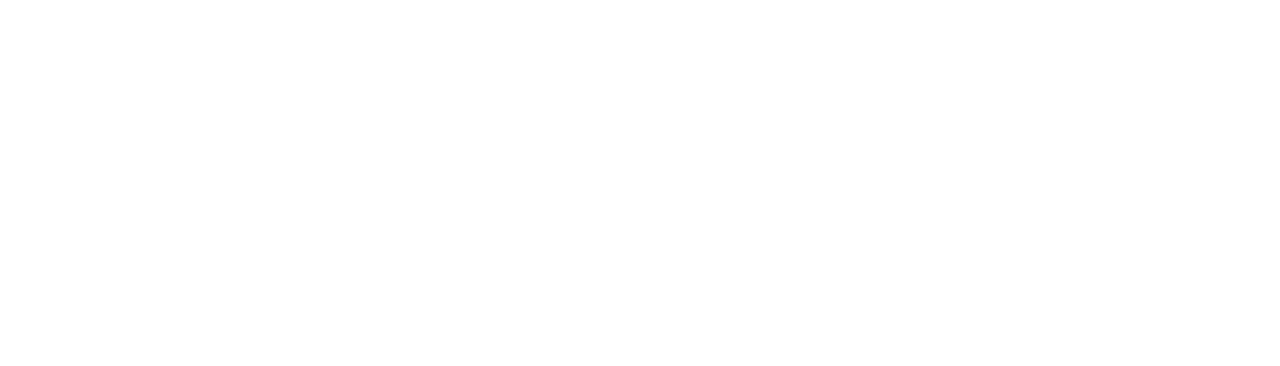
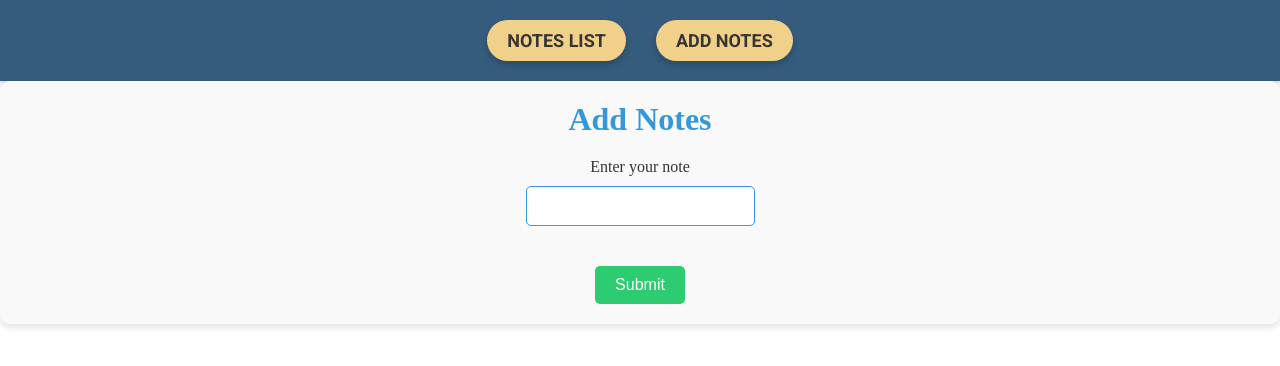
Before and after one commit to shanakasp/react-reduxSaga-udemyCourse, a React (Vite) app: page /addNotes in a window 1280 px wide. Before the commit this address had no page. Shown: the top 366 px of the page. Built offline with nearby package versions, Linux system fonts and the light colour scheme.

Commit message:
changed 4 files

```diff
--- a/src/App.jsx
+++ b/src/App.jsx
@@ -1,5 +1,6 @@
 import { Route, Routes } from "react-router-dom";
 import "./App.css";
+import AddNotes from "./containers/addNotes/index";
 import Homepage from "./containers/homePage/index";
 import NotesList from "./containers/notesList/index";
 
@@ -8,6 +9,7 @@
     <Routes>
       <Route path="/notes" element={<NotesList />} />
       <Route path="/" element={<Homepage />} />
+      <Route path="/addNotes" element={<AddNotes />} />
     </Routes>
   );
 }
--- a/src/components/header/index.jsx
+++ b/src/components/header/index.jsx
@@ -11,7 +11,10 @@
             <li className="nav-item">Notes List</li>
           </Link>
 
-          <li className="nav-item">Add Notes</li>
+          <Link to={"/addNotes"}>
+            {" "}
+            <li className="nav-item">Add Notes</li>
+          </Link>
         </ul>
       </header>
     </div>
--- /dev/null
+++ b/src/containers/addNotes/addNots.styles.scss
@@ -0,0 +1,67 @@
+// Define some colors
+$primary-color: #3498db;
+$secondary-color: #2ecc71;
+$text-color: #333;
+$background-color: #f9f9f9;
+$button-hover-color: darken($secondary-color, 10%);
+
+// Basic container styling
+.containerAddNotes {
+  margin: 0 auto;
+  padding: 20px;
+  background-color: $background-color;
+  border-radius: 10px;
+  box-shadow: 0 4px 6px rgba(0, 0, 0, 0.1);
+
+  h1 {
+    text-align: center;
+    color: $primary-color;
+    margin-bottom: 20px;
+  }
+
+  form {
+    display: flex;
+    flex-direction: column;
+    align-items: center;
+
+    label {
+      display: flex;
+      flex-direction: column;
+      align-items: center;
+      font-size: 16px;
+      color: $text-color;
+      margin-bottom: 20px;
+
+      input {
+        margin-top: 10px;
+        padding: 10px;
+        font-size: 16px;
+        border: 1px solid $primary-color;
+        border-radius: 5px;
+        width: 100%;
+        max-width: 400px;
+      }
+    }
+  }
+
+  .button {
+    display: flex;
+    justify-content: center;
+    margin-top: 20px;
+  }
+
+  .button button {
+    background-color: $secondary-color;
+    color: white;
+    padding: 10px 20px;
+    border: none;
+    border-radius: 5px;
+    font-size: 16px;
+    cursor: pointer;
+    transition: background-color 0.3s;
+
+    &:hover {
+      background-color: $button-hover-color;
+    }
+  }
+}
--- a/src/containers/addNotes/index.jsx
+++ b/src/containers/addNotes/index.jsx
@@ -0,0 +1,40 @@
+import { useState } from "react";
+import Header from "../../components/header/index";
+import "./addNots.styles.scss"; // Correct the import statement
+
+const Index = () => {
+  const [text, setText] = useState("");
+
+  const Submit = () => {
+    alert(text);
+    console.log(text);
+  };
+
+  return (
+    <div>
+      <div>
+        <Header />
+      </div>
+
+      <div className="containerAddNotes">
+        {" "}
+        <h1>Add Notes</h1>
+        <form>
+          <label>
+            Enter your note
+            <input
+              type="text"
+              value={text}
+              onChange={(e) => setText(e.target.value)}
+            />
+          </label>
+        </form>
+        <div className="button">
+          <button onClick={Submit}>Submit</button>
+        </div>
+      </div>
+    </div>
+  );
+};
+
+export default Index;
```
